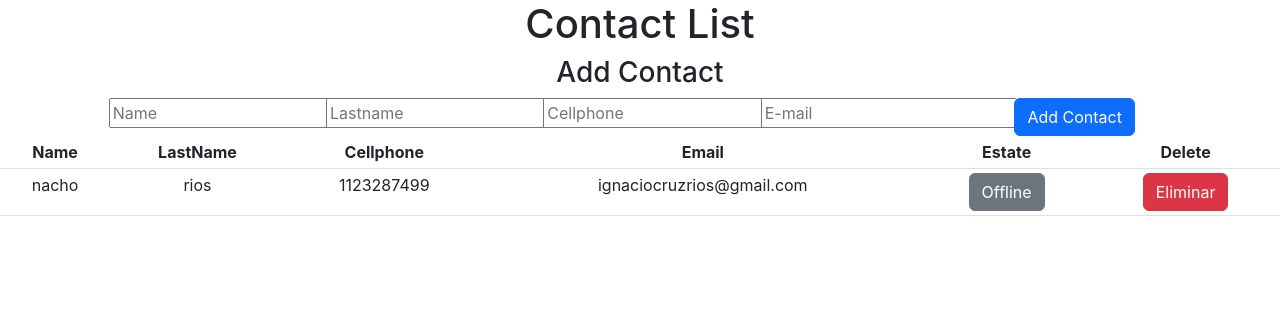
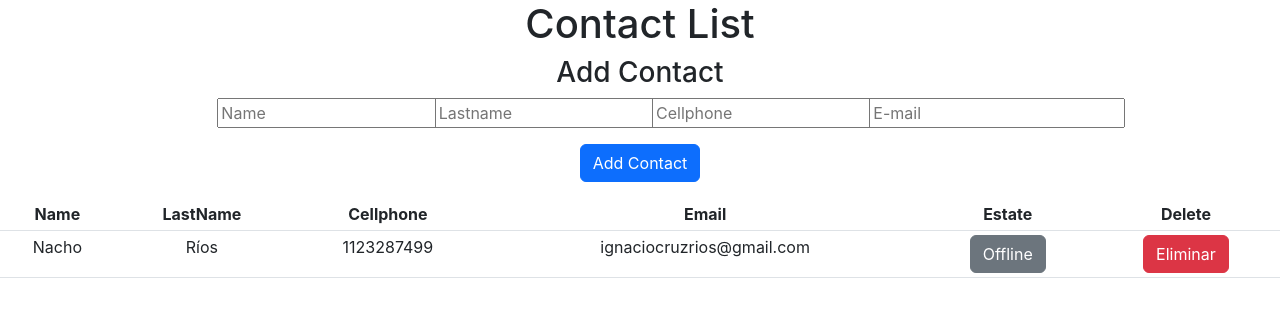
Before and after one commit to IgnaRios/openbotcampreact, a React (Create React App) app in the folder ejercicios789/: page / in a window 1280 px wide. Shown: the top 312 px of the page. Built offline with nearby package versions, Linux system fonts and the light colour scheme.

Commit message:
crear funcion addForm

```diff
--- /dev/null
+++ b/ejercicios789/src/MODELS/contact.class.jsx
@@ -0,0 +1,15 @@
+export class Contact {
+    name = '';
+    lastname = '';
+    cellphone = '';
+    email = '';
+    state = false
+
+    constructor(name, lastname, cellphone, email, state){
+        this.name = name;
+        this.lastname = lastname;
+        this.cellphone = cellphone;
+        this.email = email;
+        this.state = state
+    }
+};
--- a/ejercicios789/src/components/contact/contact.jsx
+++ /dev/null
@@ -1,46 +0,0 @@
-import React from 'react';
-import PropTypes from 'prop-types';
-
-
-const Contact = ({contact}) => {
-
-
-
-    return (
-        <tbody>
-            <tr>
-                <td>
-                    {contact.name}
-                </td>
-
-                <td>
-                    {contact.lastname}
-                </td>
-
-                <td>
-                    {contact.cellphone}
-                </td>
-
-                <td>
-                    {contact.email}
-                </td>
-
-                <td>
-                    {contact.state ? <button className={'btn btn-success'}>Online</button> : <button className={"btn btn-secondary"}>Offline</button>}
-                </td>
-
-                <td>
-                    <button className={'btn btn-danger'}>Eliminar</button>
-                </td>
-            </tr>
-        </tbody>
-    );
-};
-
-
-Contact.propTypes = {
-
-};
-
-
-export default Contact;
--- /dev/null
+++ b/ejercicios789/src/components/contact/contactComponent.jsx
@@ -0,0 +1,50 @@
+import React from 'react';
+import PropTypes from 'prop-types';
+import { Contact } from '../../MODELS/contact.class';
+
+
+const ContactComponent = ({contacts}) => {
+
+const contactList = contacts.map((contact) => {
+            return(
+                    <tr key={contact.index}>
+                        <td>
+                            {contact.name}
+                        </td>
+
+                        <td>
+                            {contact.lastname}
+                        </td>
+
+                        <td>
+                            {contact.cellphone}
+                        </td>
+
+                        <td>
+                            {contact.email}
+                        </td>
+
+                        <td>
+                            {contact.state ? <button className={'btn btn-success'}>Online</button> : <button className={"btn btn-secondary"}>Offline</button>}
+                        </td>
+
+                        <td>
+                            <button className={'btn btn-danger'}>Eliminar</button>
+                        </td>
+                    </tr>
+            )})
+
+    return (
+        <tbody>
+            {contactList}
+        </tbody>
+    );
+};
+
+
+ContactComponent.propTypes = {
+ contact : PropTypes.instanceOf(Contact)
+};
+
+
+export default ContactComponent;
--- a/ejercicios789/src/components/contactList/contactList.jsx
+++ b/ejercicios789/src/components/contactList/contactList.jsx
@@ -1,25 +1,28 @@
-import React, {useState, useEffect} from 'react';
-import PropTypes from 'prop-types';
-import Contact from '../contact/contact';
+import React, { useState } from 'react';
+import ContactComponent from '../contact/contactComponent';
 import AddForm from '../form/addForm';
 import TableHeader from '../contact/tableHeader';
+import { Contact } from '../../MODELS/contact.class';
+
 
 
 const ContactList = () => {
 
-    const [contact, setContact] = useState({
-        name: 'nacho',
-        lastname: 'rios',
-        cellphone: 1123287499,
-        email:'ignaciocruzrios@gmail.com',
-        state: false
-    });
+    const defaultContact = new Contact (
+        'Nacho',
+        'Ríos',
+        '1123287499',
+        'ignaciocruzrios@gmail.com',
+        false
+    );
+
+    const [contacts, setContacts] = useState([defaultContact]);
 
     function createContact(newContact){
-        setContact(newContact)
+        const tempContacts = [...contacts];
+        tempContacts.push(newContact)
+        setContacts(tempContacts);
     };
-
-
 
     return (
         <div>
@@ -27,12 +30,14 @@ const ContactList = () => {
                 Contact List
             </h1>
             <div>
-                <AddForm update={createContact}/>
+                <AddForm
+                    update={createContact}
+                />
             </div>
             <div className={'table-responsive-sm'}>
                 <table className={'table table-sm'}>
                     <TableHeader />
-                    <Contact contact={contact} />
+                    <ContactComponent contacts={contacts} />
                 </table>
             </div>
         </div>
@@ -40,9 +45,5 @@ const ContactList = () => {
 };
 
 
-ContactList.propTypes = {
-
-};
-
 
 export default ContactList;
--- a/ejercicios789/src/components/form/addForm.jsx
+++ b/ejercicios789/src/components/form/addForm.jsx
@@ -1,5 +1,6 @@
 import React, {useRef} from 'react';
 import PropTypes from 'prop-types';
+import { Contact } from '../../MODELS/contact.class';
 
 
 
@@ -7,21 +8,21 @@ const AddForm = ({update}) => {
 
     const nameRef = useRef('');
     const lastnameRef = useRef('');
-    const cellRef = useRef();
+    const cellRef = useRef('');
     const emailRef = useRef('');
 
 
     function submitContact (e){
         e.preventDefault();
-        const contact = {
-            name: nameRef.current.value,
-            lastname: lastnameRef.current.value,
-            cellphone: cellRef.current.value,
-            email: emailRef.current.value,
-            state: false
-        }
-        update(contact);
-        console.log(typeof cellRef.current.value.Number)
+        const newContact = new Contact(
+            nameRef.current.value,
+            lastnameRef.current.value,
+            cellRef.current.value,
+            emailRef.current.value,
+            false
+        )
+        update(newContact);
+        console.log(newContact)
     };
 
 
@@ -48,7 +49,7 @@ const AddForm = ({update}) => {
                     <div className={'col-md-2'}>
                         <input ref={emailRef} type={'email'} placeholder='E-mail'/>
                     </div>
-                        <div className={'col-md-2'}>
+                    <div className={'m-3'}>
                         <button type={'submit'} className={'btn btn-primary'}>Add Contact</button>
                     </div>
                 </div>
@@ -62,7 +63,8 @@ AddForm.propTypes = {
     name: PropTypes.string,
     lastname: PropTypes.string,
     cellphone: PropTypes.number,
-    email: PropTypes.string
+    email: PropTypes.string,
+    update: PropTypes.func.isRequired
 };
 
 
```
Lines whose indentation alone changed are shown as unchanged.
